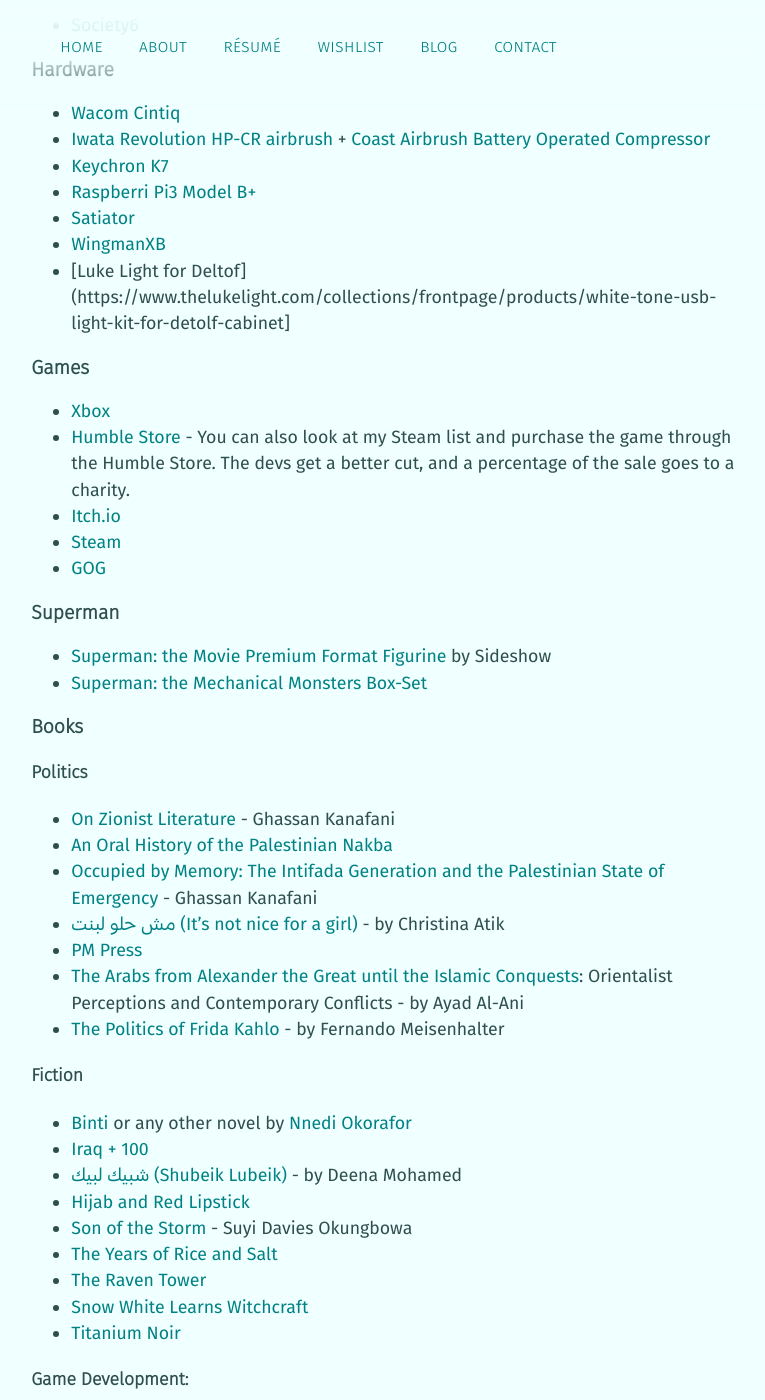
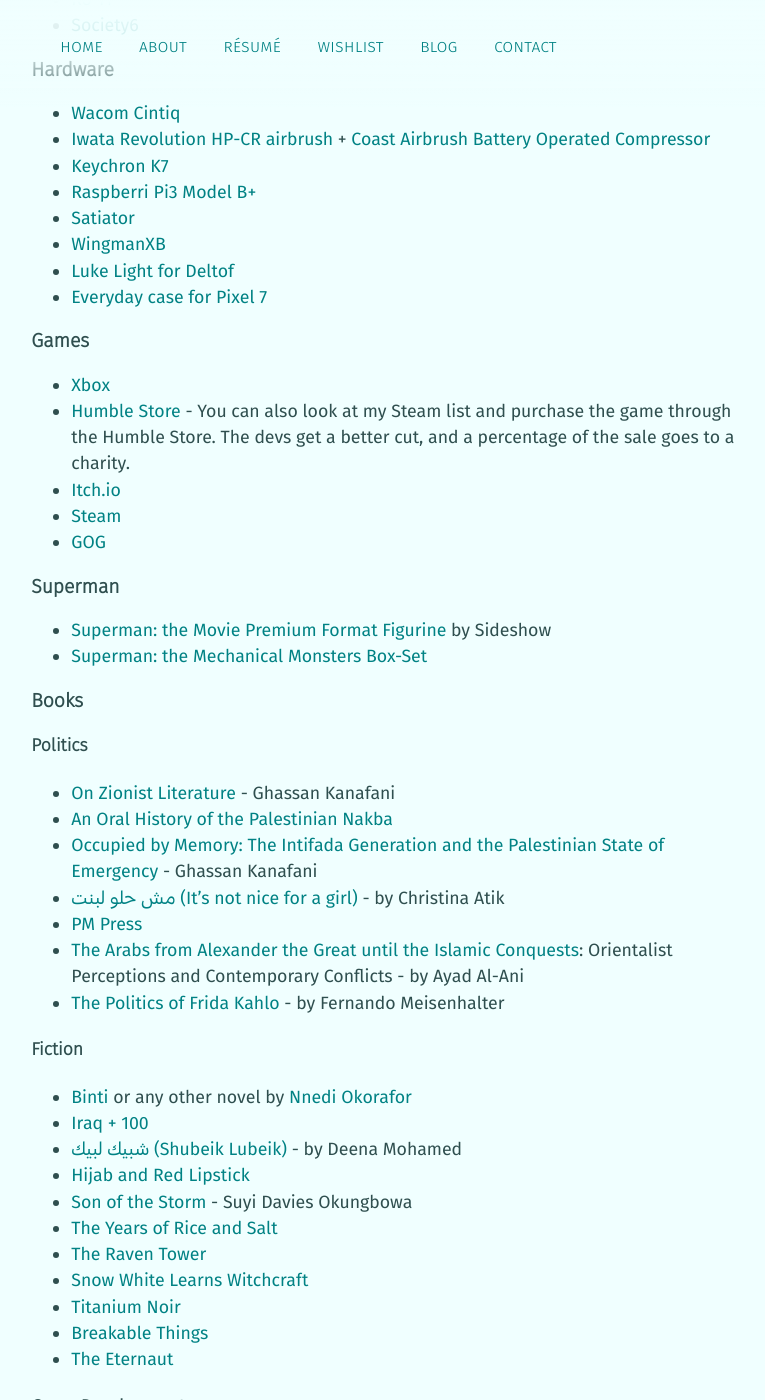
Before and after one commit to mstfacmly/mstfacmly.github.io, a Jekyll site: the page built from wishlist.md, in a window 1280 px wide and 1400 px high, scrolled down 299 px. Shown: the whole window, without its empty margins (148-913 px from the left). Built offline with Jekyll 4.4.1, drawn with Linux system fonts in a browser that asks for light colours; nearby versions of some CDN libraries; a script that is not in the unit is left out; some of the changed text lies outside the part shown.

Commit message:
update wishlist

```diff
--- a/wishlist.md
+++ b/wishlist.md
@@ -18,7 +18,8 @@
 * [Raspberri Pi3 Model B+](https://www.raspberrypi.org/products/raspberry-pi-3-model-b-plus)
 * [Satiator](https://www.satiator.net/Satiator_p_12.html)
 * [WingmanXB](https://shop.brookaccessory.com/en/products/wingman_xb)
-* [Luke Light for Deltof](https://www.thelukelight.com/collections/frontpage/products/white-tone-usb-light-kit-for-detolf-cabinet]
+* [Luke Light for Deltof](https://www.thelukelight.com/collections/frontpage/products/white-tone-usb-light-kit-for-detolf-cabinet)
+* [Everyday case for Pixel 7](https://ca.peakdesign.com/products/everyday-case-pixel?variant=39889627250765)
 {%comment%}
 * [Razer BlackWidow Lite X TE](https://www.razer.com/ca-en/gaming-keyboards-keypads/razer-blackwidow-x-tournament-edition)
 * [Lenovo Carbon X1](https://www.lenovo.com/ca/en/laptops/thinkpad/thinkpad-x/ThinkPad-X1-Carbon-6th-Gen/p/22TP2TXX16G)
@@ -60,6 +61,8 @@
 * [The Raven Tower](https://www.kobo.com/ca/en/ebook/the-raven-tower)
 * [Snow White Learns Witchcraft](https://www.kobo.com/ca/en/ebook/snow-white-learns-witchcraft-stories-and-poems)
 * [Titanium Noir](https://www.penguinrandomhouse.com/books/710281/titanium-noir-by-nick-harkaway/)
+* [Breakable Things](https://undertowpublications.com/shop/breakable-things)
+* [The Eternaut](https://www.fantagraphics.com/products/the-eternaut)
 
 #### Game Development:
 * [Sega Dreamcast: Collected Works](https://readonlymemory.vg/shop/book/sega-dreamcast-collected-works/)
```
Also changed, not shown: other parts of wishlist.md (+3 -0 lines).
